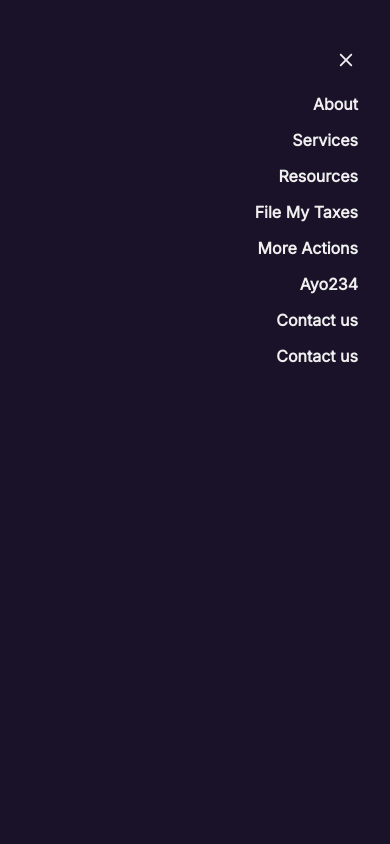
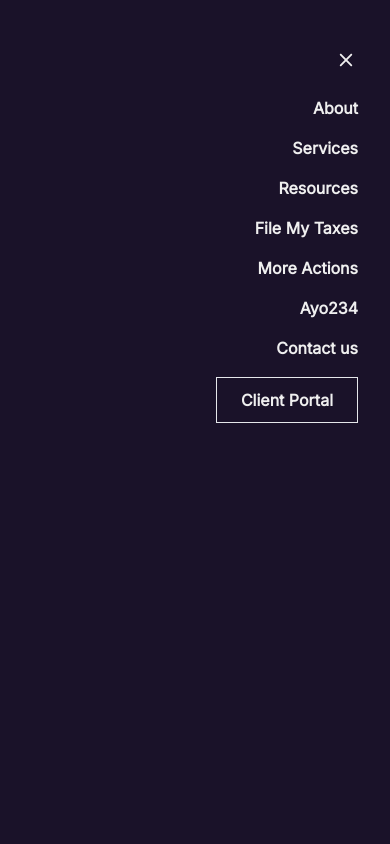
Before and after one commit to AyoCpa/Ayo-cpa-new, a Next.js app: page / in a window 390 px wide. Both pictures are taken after a click on the element 324 px from the left and 40 px from the top of the page. Shown: the top 844 px of the page. Built offline with nearby package versions, Linux system fonts and the light colour scheme.

Commit message:
new fixes

```diff
--- a/components/Nav/MobileNav.tsx
+++ b/components/Nav/MobileNav.tsx
@@ -16,14 +16,18 @@ export const MobileNav = () => {
           <Image src={x_} alt="" />
         </div>
         <div>
-          <p className={`${inter.variable} text-right mt-3 font-inter text-[#EFEFEF] font-semibold`}>About</p>
-          <p className={`${inter.variable} text-right mt-3 font-inter text-[#EFEFEF] font-semibold`}>Services</p>
-          <p className={`${inter.variable} text-right mt-3 font-inter text-[#EFEFEF] font-semibold`}>Resources</p>
-          <p className={`${inter.variable} text-right mt-3 font-inter text-[#EFEFEF] font-semibold`}>File My Taxes</p>
-          <p className={`${inter.variable} text-right mt-3 font-inter text-[#EFEFEF] font-semibold`}>More Actions</p>
-          <p className={`${inter.variable} text-right mt-3 font-inter text-[#EFEFEF] font-semibold`}>Ayo234</p>
-          <p className={`${inter.variable} text-right mt-3 font-inter text-[#EFEFEF] font-semibold`}>Contact us</p>
-          <p className={`${inter.variable} text-right mt-3 font-inter text-[#EFEFEF] font-semibold`}>Contact us</p>
+          <p className={`${inter.variable} text-right mt-4 font-inter text-[#EFEFEF] font-semibold`}>About</p>
+          <p className={`${inter.variable} text-right mt-4 font-inter text-[#EFEFEF] font-semibold`}>Services</p>
+          <p className={`${inter.variable} text-right mt-4 font-inter text-[#EFEFEF] font-semibold`}>Resources</p>
+          <p className={`${inter.variable} text-right mt-4 font-inter text-[#EFEFEF] font-semibold`}>File My Taxes</p>
+          <p className={`${inter.variable} text-right mt-4 font-inter text-[#EFEFEF] font-semibold`}>More Actions</p>
+          <p className={`${inter.variable} text-right mt-4 font-inter text-[#EFEFEF] font-semibold`}>Ayo234</p>
+          <p className={`${inter.variable} text-right mt-4 font-inter text-[#EFEFEF] font-semibold`}>Contact us</p>
+          <div className={`${inter.variable} text-right mt-4 pt-3 font-inter text-[#EFEFEF] font-semibold`}>
+            <span className="border px-6 py-3">
+              Client Portal
+            </span>
+          </div>
         </div>
       </div>
     </div>
```
